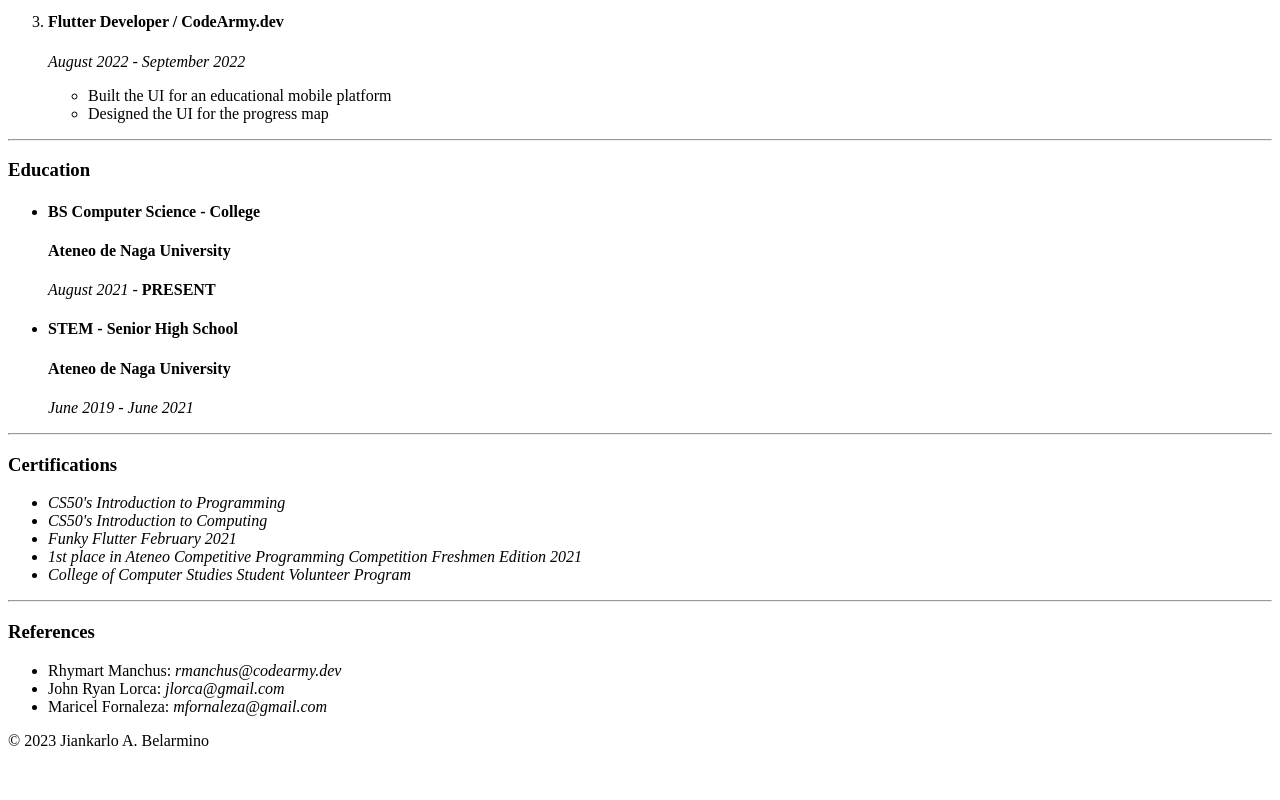
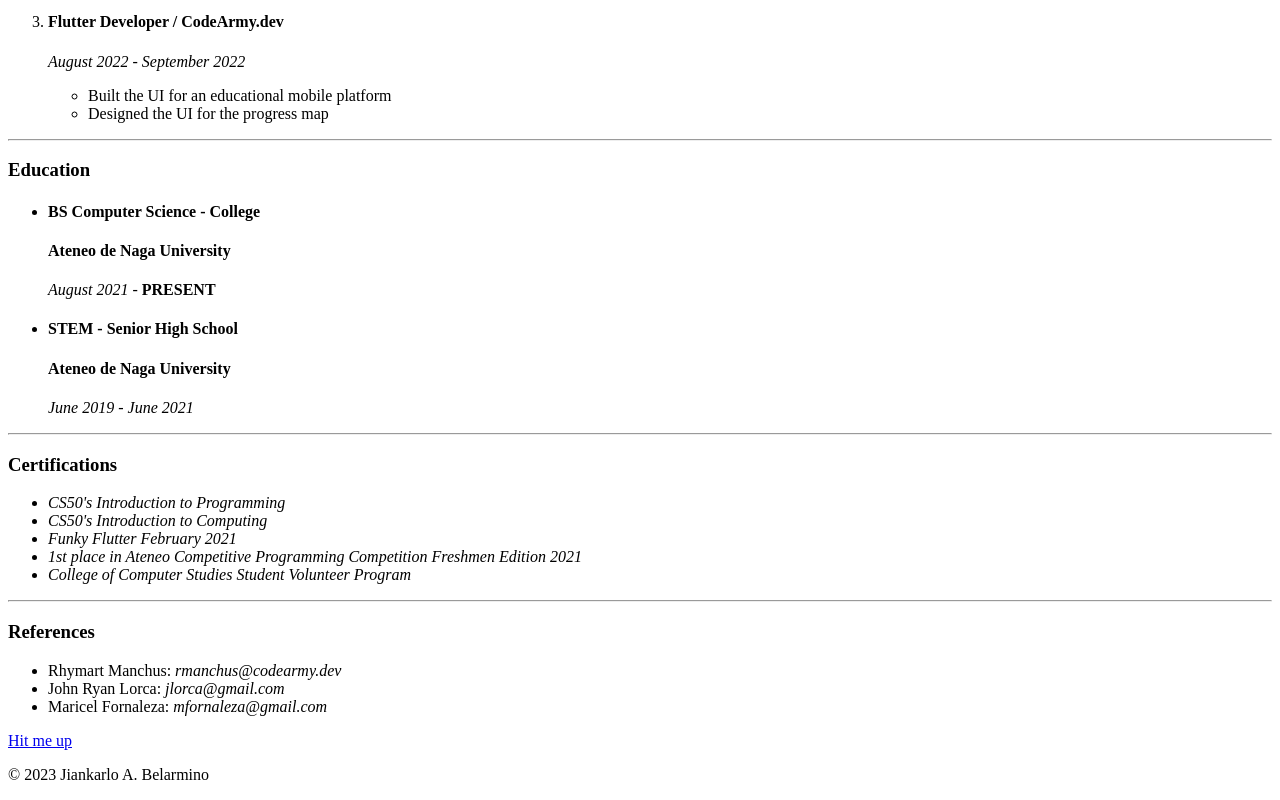
Before and after one commit to CSjianbel/Resume, a plain HTML site: page index.html in a window 1280 px wide. Shown: the part 904-1704 px from the top of the page. Before the commit the page ends 1670 px from the top, so only its background shows below. Drawn offline with Linux system fonts and the light colour scheme.

Commit message:
Added contact form link

```diff
--- a/index.html
+++ b/index.html
@@ -105,6 +105,9 @@
             </li>
         </ul>
       </section>
+      <section>
+        <a href="contact-form.html">Hit me up</a>
+      </section>
     </main>
     <footer>
       <p>&copy; 2023 Jiankarlo A. Belarmino</p>
```
